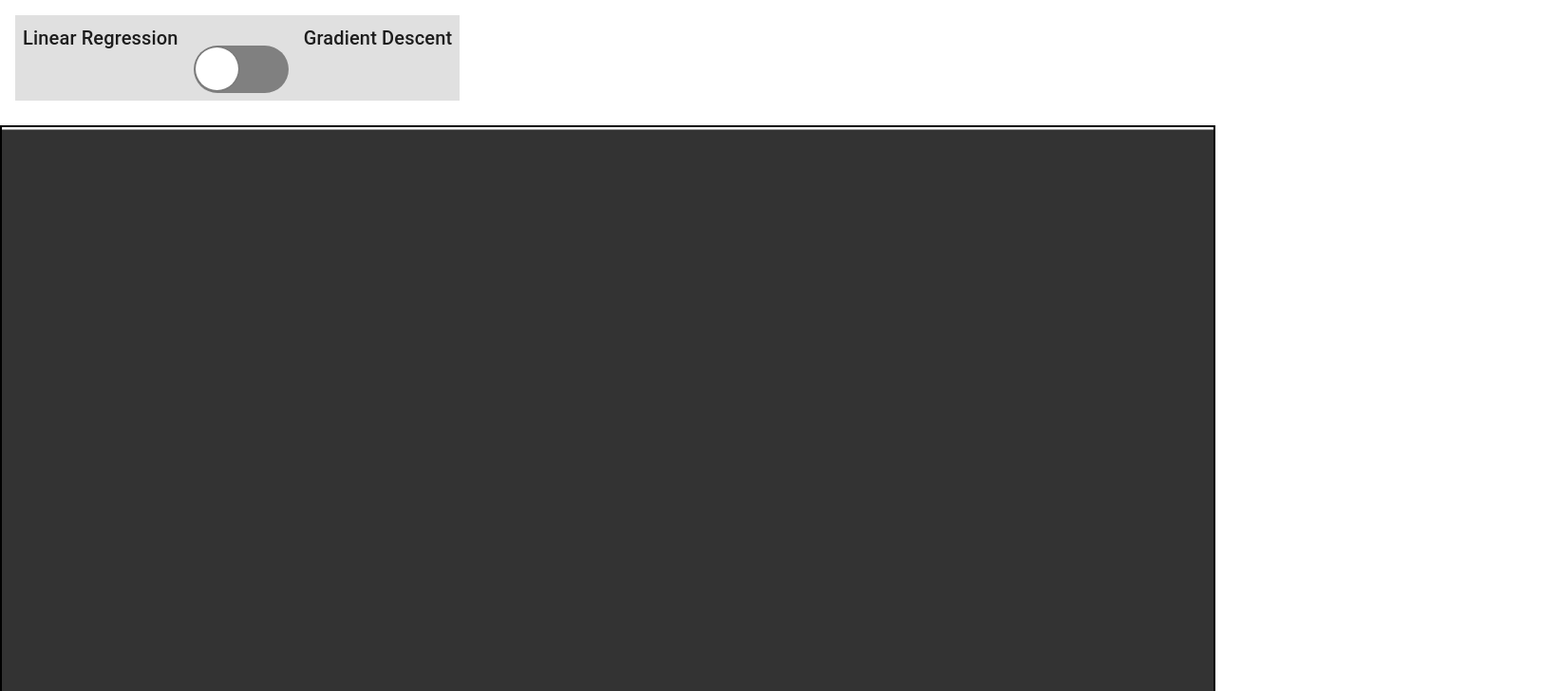
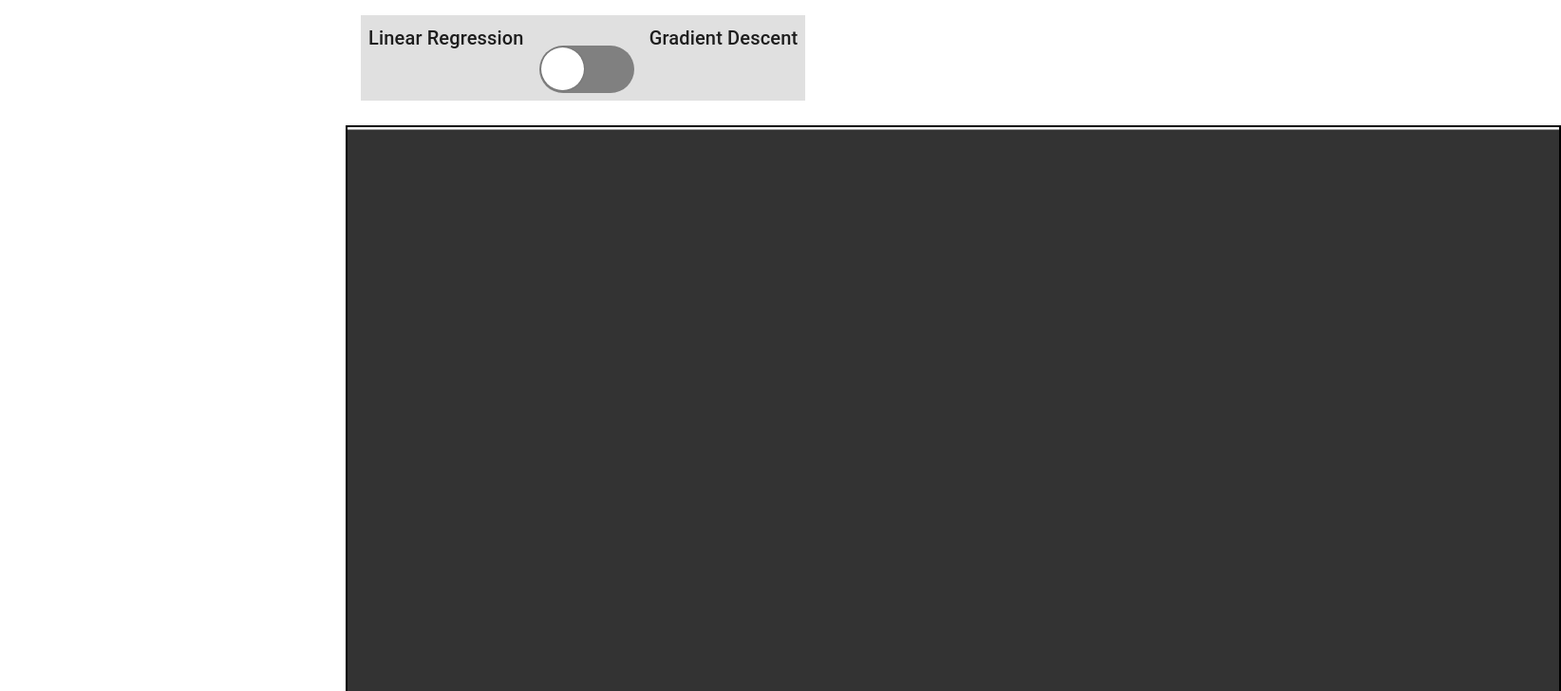
Before and after one commit to buckyinsfo/ml_play, a React (Create React App) app: page / in a window 1280 px wide. Shown: the top 728 px of the page at 95% size, 1644 px wide, since content can reach past the window. Built offline with nearby package versions, Linux system fonts and the light colour scheme.

Commit message:
Add debug tests config to launch

```diff
--- a/src/App.tsx
+++ b/src/App.tsx
@@ -1,4 +1,5 @@
 import React, { ChangeEvent, FC, useState } from 'react'
+import Container from '@mui/material/Container'
 import Toggle from './components/Toggle'
 import Linear from './components/LinearRegression'
 import Gradient from './components/GradientDescent'
@@ -16,7 +17,7 @@ const App: FC<IAppProps> = ({ appTitle }): JSX.Element => {
   }
 
   return (
-      <div className="App">
+      <Container className="App" maxWidth="sm">
         <header className="App-header">
           <Toggle
             isChecked={isGradient}
@@ -32,7 +33,7 @@ const App: FC<IAppProps> = ({ appTitle }): JSX.Element => {
           }
         </React.Fragment>
         <div className='version'>React version: {React.version}</div>
-      </div>
+      </Container>
   )
 }
 
```
